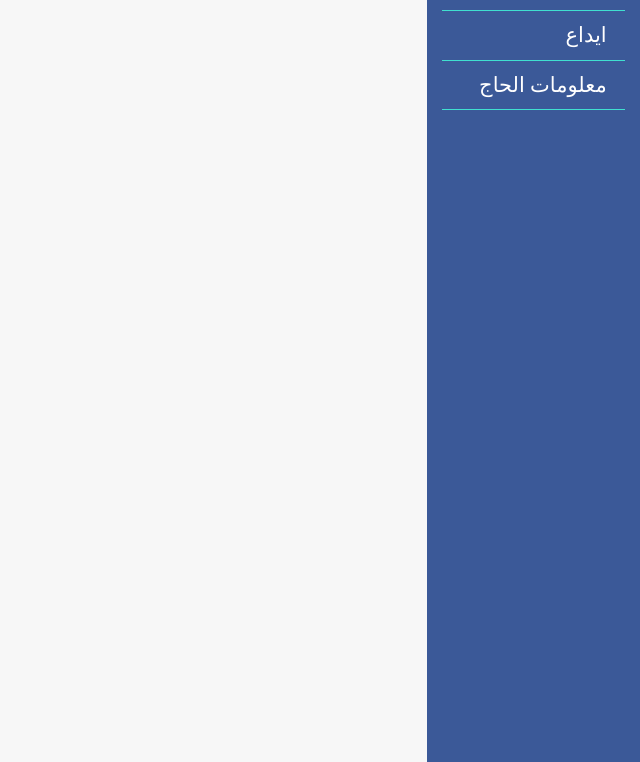
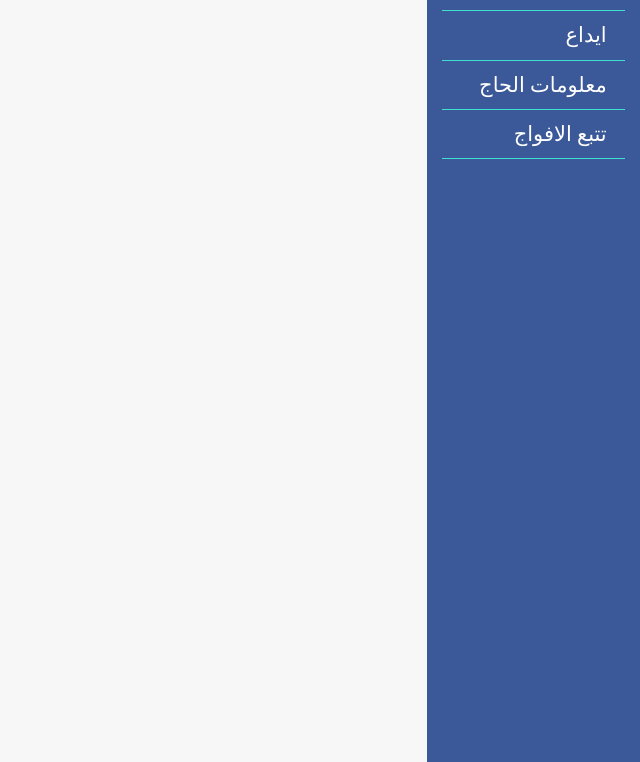
Before and after one commit to bido8597/Pacs-Hajj, a PHP site: page /gates.php in a window 1280 px wide. Shown: the part 111-873 px from the top of the page, without its empty margins (640-1280 px from the left). Run offline with PHP 8.4, Linux system fonts and the light colour scheme; data that the repository does not hold is empty; some libraries are stand-ins or nearby versions.

Commit message:
SOME MINOR CHANGES

```diff
--- a/FrontPacs/AccountInfo.php
+++ b/FrontPacs/AccountInfo.php
@@ -56,6 +56,7 @@ session_start();
                     <li class="botBord" style="margin-top: 10px"><a href="Withdraw.php">سحب</a></li>
                     <li class="botBord" style="margin-top: 10px"><a href="Deposit.php">ايداع</a></li>
                     <li class="botBord"><a href="AccountInfo.php">معلومات الحاج</a></li>
+                    <li class="botBord" style="margin-top: 10"><a href="gates.php">تتبع الافواج</a></li>
                 </ul>
                 <br>
             </div>
--- a/FrontPacs/Deposit.php
+++ b/FrontPacs/Deposit.php
@@ -61,6 +61,7 @@ session_start();
                     <li class="botBord" style="margin-top: 10"><a href="Withdraw.php">سحب</a></li>
                     <li class="botBord" style="margin-top: 10"><a href="Deposit.php">ايداع</a></li>
                     <li class="botBord"><a href="AccountInfo.php">معلومات الحاج</a></li>
+                    <li class="botBord" style="margin-top: 10"><a href="gates.php">تتبع الافواج</a></li>
                 </ul>
                 <br>
             </div>
--- a/FrontPacs/Withdraw.php
+++ b/FrontPacs/Withdraw.php
@@ -53,6 +53,7 @@ session_start();
                     <li class="botBord" style="margin-top: 10"><a href="Withdraw.php">سحب</a></li>
                     <li class="botBord" style="margin-top: 10"><a href="Deposit.php">ايداع</a></li>
                     <li class="botBord"><a href="AccountInfo.php">معلومات الحاج</a></li>
+                    <li class="botBord" style="margin-top: 10"><a href="gates.php">تتبع الافواج</a></li>
                 </ul>
                 <br>
             </div>
--- a/FrontPacs/gates.php
+++ b/FrontPacs/gates.php
@@ -81,6 +81,7 @@ session_start();
                     <li class="botBord" style="margin-top: 10"><a href="Withdraw.php">سحب</a></li>
                     <li class="botBord" style="margin-top: 10"><a href="Deposit.php">ايداع</a></li>
                     <li class="botBord"><a href="#section2">معلومات الحاج</a></li>
+                    <li class="botBord" style="margin-top: 10"><a href="gates.php">تتبع الافواج</a></li>
                 </ul>
                 <br>
             </div>
```
